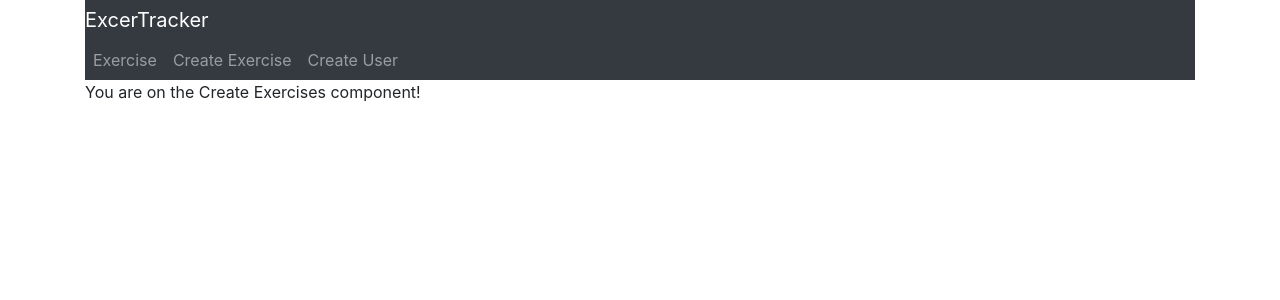
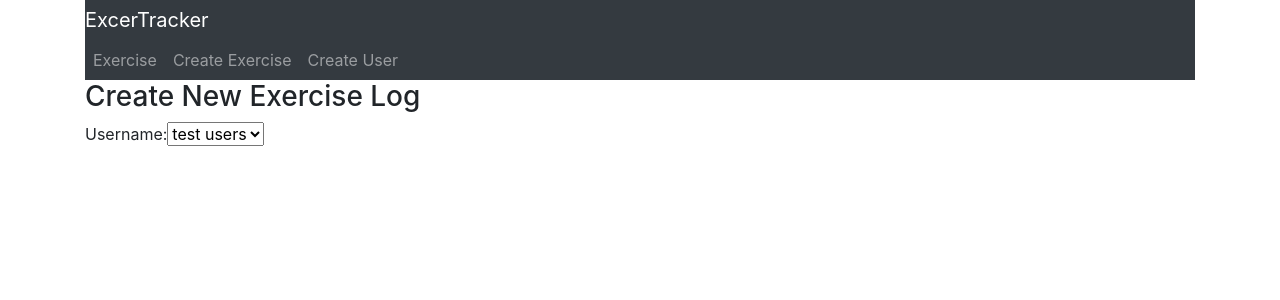
Before and after one commit to matterholt/MERN_LernV1, a React (Create React App) app: page /create in a window 1280 px wide. Shown: the top 300 px of the page. Built offline with nearby package versions, Linux system fonts and the light colour scheme.

Commit message:
user select

```diff
--- a/src/component/createExercise.component.js
+++ b/src/component/createExercise.component.js
@@ -63,7 +63,25 @@
   render() {
     return (
       <div>
-        <p>You are on the Create Exercises component!</p>
+        <h3>Create New Exercise Log</h3>
+        <form onSubmit={this.onSubmit}>
+          <div className="form-group">
+            <label>Username:</label>
+            <select
+              ref="userInput"
+              value={this.state.username}
+              onChange={this.onChangeUsername}
+            >
+              {this.state.users.map(function(user) {
+                return (
+                  <option key={user} value={user}>
+                    {user}
+                  </option>
+                );
+              })}
+            </select>
+          </div>
+        </form>
       </div>
     );
   }
```
